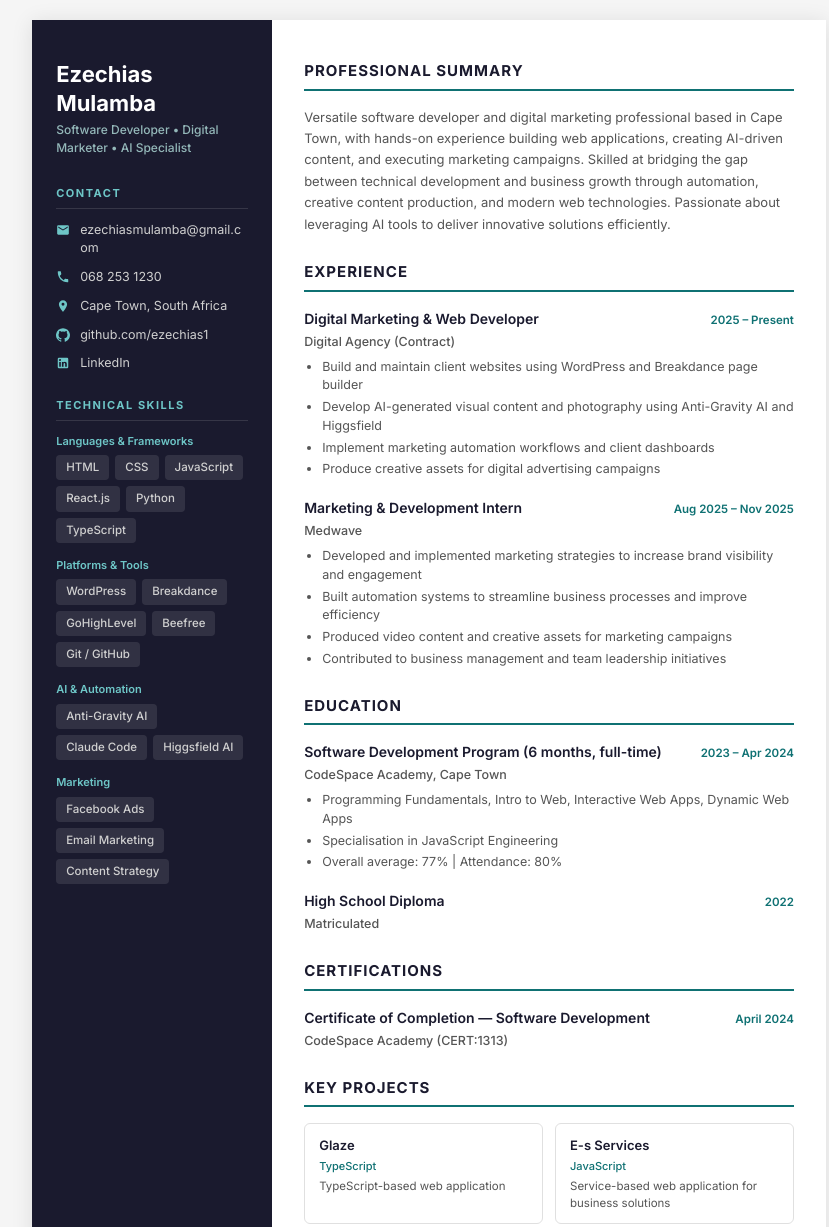
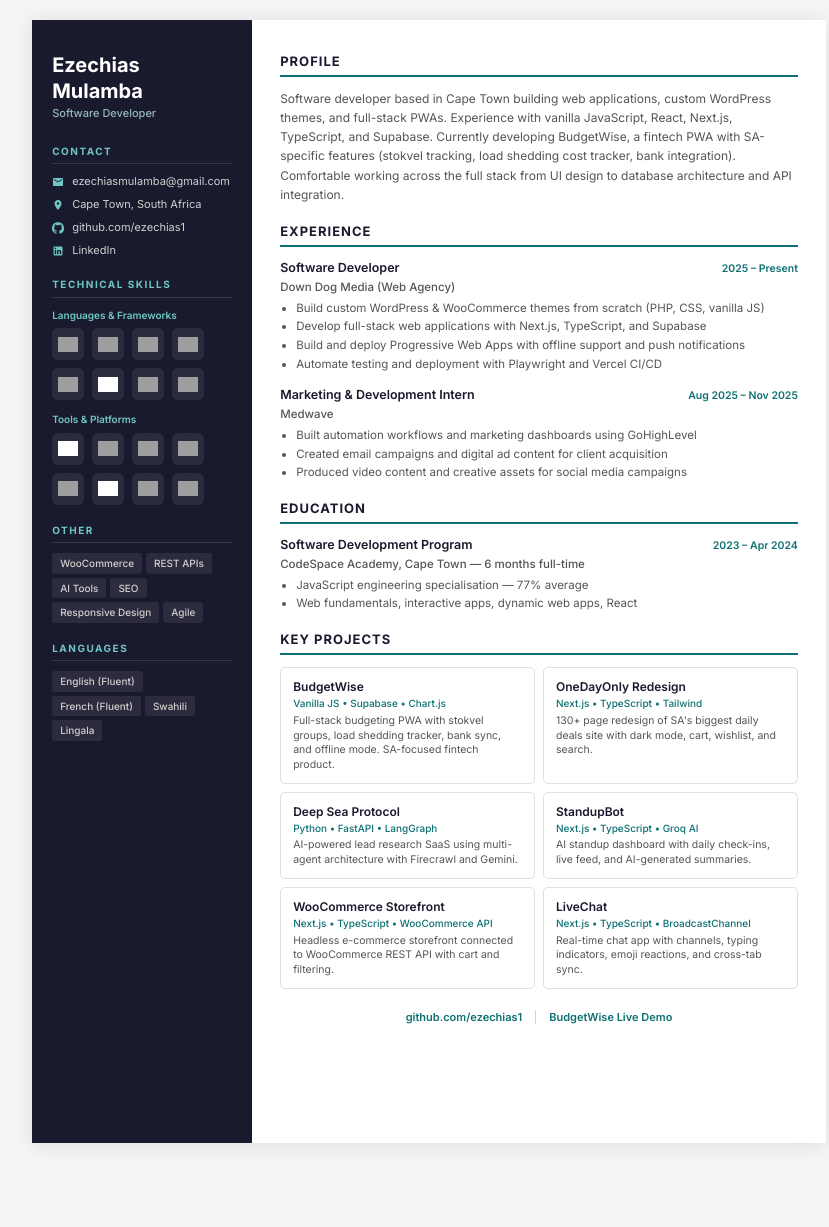
Before and after one commit to ezechias1/digital-cv, a website: page ezechias-mulamba-cv.html in a window 1280 px wide. Shown: the top 1227 px of the page, without its empty margins (211-1040 px from the left). After the commit the page ends 1163 px from the top, so only its background shows below. Drawn offline with Linux system fonts and the light colour scheme; grey boxes are pictures that could not be loaded.

Commit message:
Complete CV rewrite — tech logos, updated projects, one-page A4 layout
- Replaced text skill tags with devicon logos (HTML, CSS, JS, TS, React,
  Next.js, Python, PHP, WordPress, Tailwind, Git, Supabase, Node, Vercel,
  Figma, Playwright)
- Updated experience: Software Developer at Down Dog Media
- Updated 6 key projects: BudgetWise, OneDayOnly, Deep Sea Protocol,
  StandupBot, WooCommerce Storefront, LiveChat
- Added spoken languages: English, French, Swahili, Lingala
- Compact single-page A4 layout optimized for print
- Links to GitHub and BudgetWise live demo at bottom

Co-Authored-By: Claude Opus 4.6 (1M context) <noreply@anthropic.com>

```diff
--- a/ezechias-mulamba-cv.html
+++ b/ezechias-mulamba-cv.html
@@ -27,8 +27,8 @@
       font-family: 'Inter', -apple-system, BlinkMacSystemFont, sans-serif;
       color: var(--text);
       background: #f5f5f5;
-      line-height: 1.5;
-      font-size: 14px;
+      line-height: 1.45;
+      font-size: 13px;
     }
 
     .page {
@@ -38,58 +38,58 @@
       background: var(--bg);
       box-shadow: 0 2px 20px rgba(0,0,0,0.1);
       display: grid;
-      grid-template-columns: 240px 1fr;
+      grid-template-columns: 220px 1fr;
     }
 
     /* ── LEFT SIDEBAR ── */
     .sidebar {
       background: var(--primary);
       color: #fff;
-      padding: 40px 24px 30px;
+      padding: 32px 20px 24px;
     }
 
     .sidebar h1 {
-      font-size: 22px;
+      font-size: 20px;
       font-weight: 700;
       line-height: 1.3;
-      margin-bottom: 4px;
+      margin-bottom: 2px;
     }
 
     .sidebar .tagline {
-      font-size: 12px;
+      font-size: 11px;
       color: #94b8b9;
-      margin-bottom: 28px;
+      margin-bottom: 22px;
       font-weight: 500;
     }
 
     .sidebar h3 {
-      font-size: 11px;
+      font-size: 10px;
       text-transform: uppercase;
       letter-spacing: 1.5px;
       color: #6ec6c7;
-      margin-bottom: 12px;
-      padding-bottom: 6px;
+      margin-bottom: 10px;
+      padding-bottom: 5px;
       border-bottom: 1px solid rgba(255,255,255,0.12);
     }
 
     .sidebar-section {
-      margin-bottom: 24px;
+      margin-bottom: 18px;
     }
 
     .contact-item {
       display: flex;
       align-items: flex-start;
-      gap: 10px;
-      margin-bottom: 10px;
-      font-size: 12.5px;
+      gap: 8px;
+      margin-bottom: 7px;
+      font-size: 11px;
       color: #d0d0d0;
       word-break: break-all;
     }
 
     .contact-item svg {
       flex-shrink: 0;
-      width: 14px;
-      height: 14px;
+      width: 12px;
+      height: 12px;
       margin-top: 2px;
       fill: #6ec6c7;
     }
@@ -99,155 +99,194 @@
       text-decoration: none;
     }
 
-    .contact-item a:hover {
-      color: #fff;
+    .contact-item a:hover { color: #fff; }
+
+    /* Tech logos grid */
+    .tech-grid {
+      display: flex;
+      flex-wrap: wrap;
+      gap: 8px;
+      margin-bottom: 12px;
     }
 
-    .skill-tags {
+    .tech-icon {
+      width: 32px;
+      height: 32px;
+      background: rgba(255,255,255,0.08);
+      border-radius: 6px;
       display: flex;
-      flex-wrap: wrap;
-      gap: 6px;
+      align-items: center;
+      justify-content: center;
+      position: relative;
     }
 
-    .skill-tag {
-      background: rgba(255,255,255,0.1);
-      color: #d0d0d0;
-      padding: 4px 10px;
-      border-radius: 4px;
-      font-size: 11.5px;
-      font-weight: 500;
+    .tech-icon img {
+      width: 20px;
+      height: 20px;
+      object-fit: contain;
+      filter: brightness(0) invert(1);
     }
 
-    .skill-category {
-      margin-bottom: 14px;
+    .tech-icon[data-colored] img {
+      filter: none;
     }
 
+    .tech-icon .tech-tooltip {
+      display: none;
+      position: absolute;
+      bottom: -18px;
+      left: 50%;
+      transform: translateX(-50%);
+      font-size: 8px;
+      color: #94b8b9;
+      white-space: nowrap;
+    }
+
+    .tech-icon:hover .tech-tooltip { display: block; }
+
     .skill-category-title {
-      font-size: 11px;
+      font-size: 10px;
       color: #6ec6c7;
       font-weight: 600;
       margin-bottom: 6px;
     }
 
+    .skill-category { margin-bottom: 12px; }
+
+    .soft-skills {
+      display: flex;
+      flex-wrap: wrap;
+      gap: 4px;
+    }
+
+    .soft-skill {
+      background: rgba(255,255,255,0.08);
+      color: #d0d0d0;
+      padding: 3px 8px;
+      border-radius: 3px;
+      font-size: 10px;
+      font-weight: 500;
+    }
+
     /* ── RIGHT MAIN CONTENT ── */
     .main {
-      padding: 40px 32px 30px;
+      padding: 32px 28px 24px;
     }
 
     .section {
-      margin-bottom: 26px;
+      margin-bottom: 18px;
     }
 
     .section-title {
-      font-size: 15px;
+      font-size: 13px;
       font-weight: 700;
       color: var(--primary);
       text-transform: uppercase;
       letter-spacing: 1px;
-      padding-bottom: 6px;
+      padding-bottom: 4px;
       border-bottom: 2px solid var(--accent);
-      margin-bottom: 16px;
+      margin-bottom: 12px;
     }
 
     .summary {
-      font-size: 13px;
+      font-size: 12px;
       color: var(--text-light);
-      line-height: 1.65;
+      line-height: 1.6;
     }
 
-    /* Experience / Education entries */
     .entry {
-      margin-bottom: 18px;
+      margin-bottom: 14px;
     }
 
-    .entry:last-child {
-      margin-bottom: 0;
-    }
+    .entry:last-child { margin-bottom: 0; }
 
     .entry-header {
       display: flex;
       justify-content: space-between;
       align-items: baseline;
-      margin-bottom: 4px;
+      margin-bottom: 2px;
     }
 
     .entry-title {
-      font-size: 14px;
+      font-size: 12.5px;
       font-weight: 600;
       color: var(--primary);
     }
 
     .entry-date {
-      font-size: 11.5px;
+      font-size: 10.5px;
       color: var(--accent);
       font-weight: 600;
       white-space: nowrap;
     }
 
     .entry-subtitle {
-      font-size: 12.5px;
+      font-size: 11.5px;
       color: var(--text-light);
       font-weight: 500;
-      margin-bottom: 6px;
+      margin-bottom: 4px;
     }
 
     .entry ul {
-      padding-left: 18px;
+      padding-left: 16px;
     }
 
     .entry li {
-      font-size: 12.5px;
+      font-size: 11.5px;
       color: var(--text-light);
-      margin-bottom: 3px;
-      line-height: 1.5;
+      margin-bottom: 2px;
+      line-height: 1.45;
     }
 
     /* Projects */
     .projects-grid {
       display: grid;
       grid-template-columns: 1fr 1fr;
-      gap: 12px;
+      gap: 8px;
     }
 
     .project-card {
       border: 1px solid var(--border);
-      border-radius: 6px;
-      padding: 12px 14px;
+      border-radius: 5px;
+      padding: 10px 12px;
     }
 
     .project-name {
-      font-size: 13px;
+      font-size: 12px;
       font-weight: 600;
       color: var(--primary);
-      margin-bottom: 2px;
+      margin-bottom: 1px;
     }
 
     .project-tech {
-      font-size: 11px;
+      font-size: 10px;
       color: var(--accent);
       font-weight: 500;
-      margin-bottom: 4px;
+      margin-bottom: 3px;
     }
 
     .project-desc {
-      font-size: 11.5px;
+      font-size: 10.5px;
       color: var(--text-light);
-      line-height: 1.45;
+      line-height: 1.4;
+    }
+
+    .project-link {
+      font-size: 10px;
+      color: var(--accent);
+      text-decoration: none;
+      font-weight: 500;
     }
 
     /* ── PRINT STYLES ── */
     @media print {
-      body {
-        background: none;
-      }
-
+      body { background: none; }
       .page {
         margin: 0;
         box-shadow: none;
         width: 100%;
         min-height: 100vh;
       }
-
       @page {
         size: A4;
         margin: 0;
@@ -261,7 +300,7 @@
     <!-- ── SIDEBAR ── -->
     <aside class="sidebar">
       <h1>Ezechias Mulamba</h1>
-      <p class="tagline">Software Developer &bull; Digital Marketer &bull; AI Specialist</p>
+      <p class="tagline">Software Developer</p>
 
       <!-- Contact -->
       <div class="sidebar-section">
@@ -269,10 +308,6 @@
         <div class="contact-item">
           <svg viewBox="0 0 24 24"><path d="M20 4H4c-1.1 0-2 .9-2 2v12c0 1.1.9 2 2 2h16c1.1 0 2-.9 2-2V6c0-1.1-.9-2-2-2zm0 4l-8 5-8-5V6l8 5 8-5v2z"/></svg>
           <a href="mailto:ezechiasmulamba@gmail.com">ezechiasmulamba@gmail.com</a>
-        </div>
-        <div class="contact-item">
-          <svg viewBox="0 0 24 24"><path d="M6.62 10.79a15.05 15.05 0 006.59 6.59l2.2-2.2a1 1 0 011.01-.24c1.12.37 2.33.57 3.58.57.55 0 1 .45 1 1V20c0 .55-.45 1-1 1C10.07 21 3 13.93 3 3c0-.55.45-1 1-1h3.5c.55 0 1 .45 1 1 0 1.25.2 2.46.57 3.58.11.35.03.74-.25 1.02l-2.2 2.19z"/></svg>
-          <span>068 253 1230</span>
         </div>
         <div class="contact-item">
           <svg viewBox="0 0 24 24"><path d="M12 2C8.13 2 5 5.13 5 9c0 5.25 7 13 7 13s7-7.75 7-13c0-3.87-3.13-7-7-7zm0 9.5A2.5 2.5 0 1112 6.5a2.5 2.5 0 010 5z"/></svg>
@@ -288,49 +323,60 @@
         </div>
       </div>
 
-      <!-- Technical Skills -->
+      <!-- Technical Skills — Logos -->
       <div class="sidebar-section">
         <h3>Technical Skills</h3>
 
         <div class="skill-category">
           <div class="skill-category-title">Languages & Frameworks</div>
-          <div class="skill-tags">
-            <span class="skill-tag">HTML</span>
-            <span class="skill-tag">CSS</span>
-            <span class="skill-tag">JavaScript</span>
-            <span class="skill-tag">React.js</span>
-            <span class="skill-tag">Python</span>
-            <span class="skill-tag">TypeScript</span>
+          <div class="tech-grid">
+            <div class="tech-icon" data-colored title="HTML"><img src="https://cdn.jsdelivr.net/gh/devicons/devicon/icons/html5/html5-original.svg" alt="HTML"><span class="tech-tooltip">HTML</span></div>
+            <div class="tech-icon" data-colored title="CSS"><img src="https://cdn.jsdelivr.net/gh/devicons/devicon/icons/css3/css3-original.svg" alt="CSS"><span class="tech-tooltip">CSS</span></div>
+            <div class="tech-icon" data-colored title="JavaScript"><img src="https://cdn.jsdelivr.net/gh/devicons/devicon/icons/javascript/javascript-original.svg" alt="JavaScript"><span class="tech-tooltip">JavaScript</span></div>
+            <div class="tech-icon" data-colored title="TypeScript"><img src="https://cdn.jsdelivr.net/gh/devicons/devicon/icons/typescript/typescript-original.svg" alt="TypeScript"><span class="tech-tooltip">TypeScript</span></div>
+            <div class="tech-icon" data-colored title="React"><img src="https://cdn.jsdelivr.net/gh/devicons/devicon/icons/react/react-original.svg" alt="React"><span class="tech-tooltip">React</span></div>
+            <div class="tech-icon" data-colored title="Next.js"><img src="https://cdn.jsdelivr.net/gh/devicons/devicon/icons/nextjs/nextjs-original.svg" alt="Next.js" style="filter:brightness(0) invert(1);"><span class="tech-tooltip">Next.js</span></div>
+            <div class="tech-icon" data-colored title="Python"><img src="https://cdn.jsdelivr.net/gh/devicons/devicon/icons/python/python-original.svg" alt="Python"><span class="tech-tooltip">Python</span></div>
+            <div class="tech-icon" data-colored title="PHP"><img src="https://cdn.jsdelivr.net/gh/devicons/devicon/icons/php/php-original.svg" alt="PHP"><span class="tech-tooltip">PHP</span></div>
           </div>
         </div>
 
         <div class="skill-category">
-          <div class="skill-category-title">Platforms & Tools</div>
-          <div class="skill-tags">
-            <span class="skill-tag">WordPress</span>
-            <span class="skill-tag">Breakdance</span>
-            <span class="skill-tag">GoHighLevel</span>
-            <span class="skill-tag">Beefree</span>
-            <span class="skill-tag">Git / GitHub</span>
+          <div class="skill-category-title">Tools & Platforms</div>
+          <div class="tech-grid">
+            <div class="tech-icon" data-colored title="WordPress"><img src="https://cdn.jsdelivr.net/gh/devicons/devicon/icons/wordpress/wordpress-plain.svg" alt="WordPress" style="filter:brightness(0) invert(1);"><span class="tech-tooltip">WordPress</span></div>
+            <div class="tech-icon" data-colored title="Tailwind CSS"><img src="https://cdn.jsdelivr.net/gh/devicons/devicon/icons/tailwindcss/tailwindcss-original.svg" alt="Tailwind"><span class="tech-tooltip">Tailwind</span></div>
+            <div class="tech-icon" data-colored title="Git"><img src="https://cdn.jsdelivr.net/gh/devicons/devicon/icons/git/git-original.svg" alt="Git"><span class="tech-tooltip">Git</span></div>
+            <div class="tech-icon" data-colored title="Supabase"><img src="https://cdn.jsdelivr.net/gh/devicons/devicon/icons/supabase/supabase-original.svg" alt="Supabase"><span class="tech-tooltip">Supabase</span></div>
+            <div class="tech-icon" data-colored title="Node.js"><img src="https://cdn.jsdelivr.net/gh/devicons/devicon/icons/nodejs/nodejs-original.svg" alt="Node.js"><span class="tech-tooltip">Node.js</span></div>
+            <div class="tech-icon" data-colored title="Vercel"><img src="https://cdn.jsdelivr.net/gh/devicons/devicon/icons/vercel/vercel-original.svg" alt="Vercel" style="filter:brightness(0) invert(1);"><span class="tech-tooltip">Vercel</span></div>
+            <div class="tech-icon" data-colored title="Figma"><img src="https://cdn.jsdelivr.net/gh/devicons/devicon/icons/figma/figma-original.svg" alt="Figma"><span class="tech-tooltip">Figma</span></div>
+            <div class="tech-icon" data-colored title="Playwright"><img src="https://cdn.jsdelivr.net/gh/devicons/devicon/icons/playwright/playwright-original.svg" alt="Playwright"><span class="tech-tooltip">Playwright</span></div>
           </div>
         </div>
+      </div>
 
-        <div class="skill-category">
-          <div class="skill-category-title">AI & Automation</div>
-          <div class="skill-tags">
-            <span class="skill-tag">Anti-Gravity AI</span>
-            <span class="skill-tag">Claude Code</span>
-            <span class="skill-tag">Higgsfield AI</span>
-          </div>
+      <!-- Soft Skills -->
+      <div class="sidebar-section">
+        <h3>Other</h3>
+        <div class="soft-skills">
+          <span class="soft-skill">WooCommerce</span>
+          <span class="soft-skill">REST APIs</span>
+          <span class="soft-skill">AI Tools</span>
+          <span class="soft-skill">SEO</span>
+          <span class="soft-skill">Responsive Design</span>
+          <span class="soft-skill">Agile</span>
         </div>
+      </div>
 
-        <div class="skill-category">
-          <div class="skill-category-title">Marketing</div>
-          <div class="skill-tags">
-            <span class="skill-tag">Facebook Ads</span>
-            <span class="skill-tag">Email Marketing</span>
-            <span class="skill-tag">Content Strategy</span>
-          </div>
+      <!-- Languages -->
+      <div class="sidebar-section">
+        <h3>Languages</h3>
+        <div class="soft-skills">
+          <span class="soft-skill">English (Fluent)</span>
+          <span class="soft-skill">French (Fluent)</span>
+          <span class="soft-skill">Swahili</span>
+          <span class="soft-skill">Lingala</span>
         </div>
       </div>
     </aside>
@@ -340,13 +386,13 @@
 
       <!-- Professional Summary -->
       <div class="section">
-        <h2 class="section-title">Professional Summary</h2>
+        <h2 class="section-title">Profile</h2>
         <p class="summary">
-          Versatile software developer and digital marketing professional based in Cape Town,
-          with hands-on experience building web applications, creating AI-driven content, and
-          executing marketing campaigns. Skilled at bridging the gap between technical development
-          and business growth through automation, creative content production, and modern web
-          technologies. Passionate about leveraging AI tools to deliver innovative solutions efficiently.
+          Software developer based in Cape Town building web applications, custom WordPress themes,
+          and full-stack PWAs. Experience with vanilla JavaScript, React, Next.js, TypeScript, and
+          Supabase. Currently developing BudgetWise, a fintech PWA with SA-specific features
+          (stokvel tracking, load shedding cost tracker, bank integration). Comfortable working
+          across the full stack from UI design to database architecture and API integration.
         </p>
       </div>
 
@@ -356,15 +402,15 @@
 
         <div class="entry">
           <div class="entry-header">
-            <span class="entry-title">Digital Marketing & Web Developer</span>
+            <span class="entry-title">Software Developer</span>
             <span class="entry-date">2025 &ndash; Present</span>
           </div>
-          <div class="entry-subtitle">Digital Agency (Contract)</div>
+          <div class="entry-subtitle">Down Dog Media (Web Agency)</div>
           <ul>
-            <li>Build and maintain client websites using WordPress and Breakdance page builder</li>
-            <li>Develop AI-generated visual content and photography using Anti-Gravity AI and Higgsfield</li>
-            <li>Implement marketing automation workflows and client dashboards</li>
-            <li>Produce creative assets for digital advertising campaigns</li>
+            <li>Build custom WordPress & WooCommerce themes from scratch (PHP, CSS, vanilla JS)</li>
+            <li>Develop full-stack web applications with Next.js, TypeScript, and Supabase</li>
+            <li>Build and deploy Progressive Web Apps with offline support and push notifications</li>
+            <li>Automate testing and deployment with Playwright and Vercel CI/CD</li>
           </ul>
         </div>
 
@@ -375,10 +421,9 @@
           </div>
           <div class="entry-subtitle">Medwave</div>
           <ul>
-            <li>Developed and implemented marketing strategies to increase brand visibility and engagement</li>
-            <li>Built automation systems to streamline business processes and improve efficiency</li>
-            <li>Produced video content and creative assets for marketing campaigns</li>
-            <li>Contributed to business management and team leadership initiatives</li>
+            <li>Built automation workflows and marketing dashboards using GoHighLevel</li>
+            <li>Created email campaigns and digital ad content for client acquisition</li>
+            <li>Produced video content and creative assets for social media campaigns</li>
           </ul>
         </div>
       </div>
@@ -388,35 +433,14 @@
         <h2 class="section-title">Education</h2>
         <div class="entry">
           <div class="entry-header">
-            <span class="entry-title">Software Development Program (6 months, full-time)</span>
+            <span class="entry-title">Software Development Program</span>
             <span class="entry-date">2023 &ndash; Apr 2024</span>
           </div>
-          <div class="entry-subtitle">CodeSpace Academy, Cape Town</div>
+          <div class="entry-subtitle">CodeSpace Academy, Cape Town &mdash; 6 months full-time</div>
           <ul>
-            <li>Programming Fundamentals, Intro to Web, Interactive Web Apps, Dynamic Web Apps</li>
-            <li>Specialisation in JavaScript Engineering</li>
-            <li>Overall average: 77% | Attendance: 80%</li>
+            <li>JavaScript engineering specialisation &mdash; 77% average</li>
+            <li>Web fundamentals, interactive apps, dynamic web apps, React</li>
           </ul>
-        </div>
-
-        <div class="entry">
-          <div class="entry-header">
-            <span class="entry-title">High School Diploma</span>
-            <span class="entry-date">2022</span>
-          </div>
-          <div class="entry-subtitle">Matriculated</div>
-        </div>
-      </div>
-
-      <!-- Certifications -->
-      <div class="section">
-        <h2 class="section-title">Certifications</h2>
-        <div class="entry">
-          <div class="entry-header">
-            <span class="entry-title">Certificate of Completion &mdash; Software Development</span>
-            <span class="entry-date">April 2024</span>
-          </div>
-          <div class="entry-subtitle">CodeSpace Academy (CERT:1313)</div>
         </div>
       </div>
 
@@ -425,28 +449,43 @@
         <h2 class="section-title">Key Projects</h2>
         <div class="projects-grid">
           <div class="project-card">
-            <div class="project-name">Glaze</div>
-            <div class="project-tech">TypeScript</div>
-            <div class="project-desc">TypeScript-based web application</div>
+            <div class="project-name">BudgetWise</div>
+            <div class="project-tech">Vanilla JS &bull; Supabase &bull; Chart.js</div>
+            <div class="project-desc">Full-stack budgeting PWA with stokvel groups, load shedding tracker, bank sync, and offline mode. SA-focused fintech product.</div>
           </div>
           <div class="project-card">
-            <div class="project-name">E-s Services</div>
-            <div class="project-tech">JavaScript</div>
-            <div class="project-desc">Service-based web application for business solutions</div>
+            <div class="project-name">OneDayOnly Redesign</div>
+            <div class="project-tech">Next.js &bull; TypeScript &bull; Tailwind</div>
+            <div class="project-desc">130+ page redesign of SA's biggest daily deals site with dark mode, cart, wishlist, and search.</div>
           </div>
           <div class="project-card">
-            <div class="project-name">Free Flow Space</div>
-            <div class="project-tech">Python</div>
-            <div class="project-desc">A coding practice space for experimentation and learning</div>
+            <div class="project-name">Deep Sea Protocol</div>
+            <div class="project-tech">Python &bull; FastAPI &bull; LangGraph</div>
+            <div class="project-desc">AI-powered lead research SaaS using multi-agent architecture with Firecrawl and Gemini.</div>
           </div>
           <div class="project-card">
-            <div class="project-name">Podcast App</div>
-            <div class="project-tech">JavaScript</div>
-            <div class="project-desc">Podcast discovery and playback application with browsing features</div>
+            <div class="project-name">StandupBot</div>
+            <div class="project-tech">Next.js &bull; TypeScript &bull; Groq AI</div>
+            <div class="project-desc">AI standup dashboard with daily check-ins, live feed, and AI-generated summaries.</div>
+          </div>
+          <div class="project-card">
+            <div class="project-name">WooCommerce Storefront</div>
+            <div class="project-tech">Next.js &bull; TypeScript &bull; WooCommerce API</div>
+            <div class="project-desc">Headless e-commerce storefront connected to WooCommerce REST API with cart and filtering.</div>
+          </div>
+          <div class="project-card">
+            <div class="project-name">LiveChat</div>
+            <div class="project-tech">Next.js &bull; TypeScript &bull; BroadcastChannel</div>
+            <div class="project-desc">Real-time chat app with channels, typing indicators, emoji reactions, and cross-tab sync.</div>
           </div>
         </div>
       </div>
 
+      <div style="text-align:center;margin-top:8px;">
+        <a href="https://github.com/ezechias1" style="font-size:11px;color:var(--accent);text-decoration:none;font-weight:600;">github.com/ezechias1</a>
+        <span style="font-size:11px;color:#ccc;margin:0 8px;">|</span>
+        <a href="https://budget-wise-ruby.vercel.app" style="font-size:11px;color:var(--accent);text-decoration:none;font-weight:600;">BudgetWise Live Demo</a>
+      </div>
     </main>
   </div>
 </body>
```
